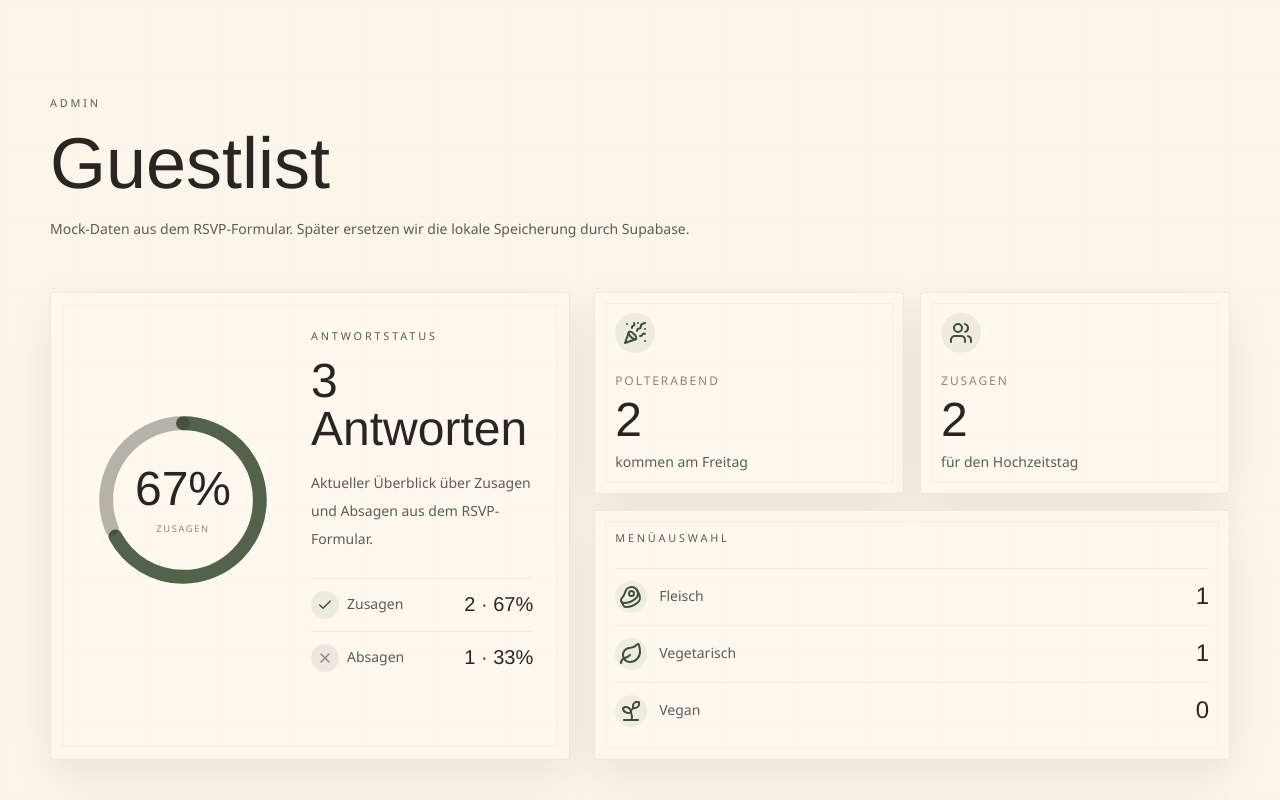
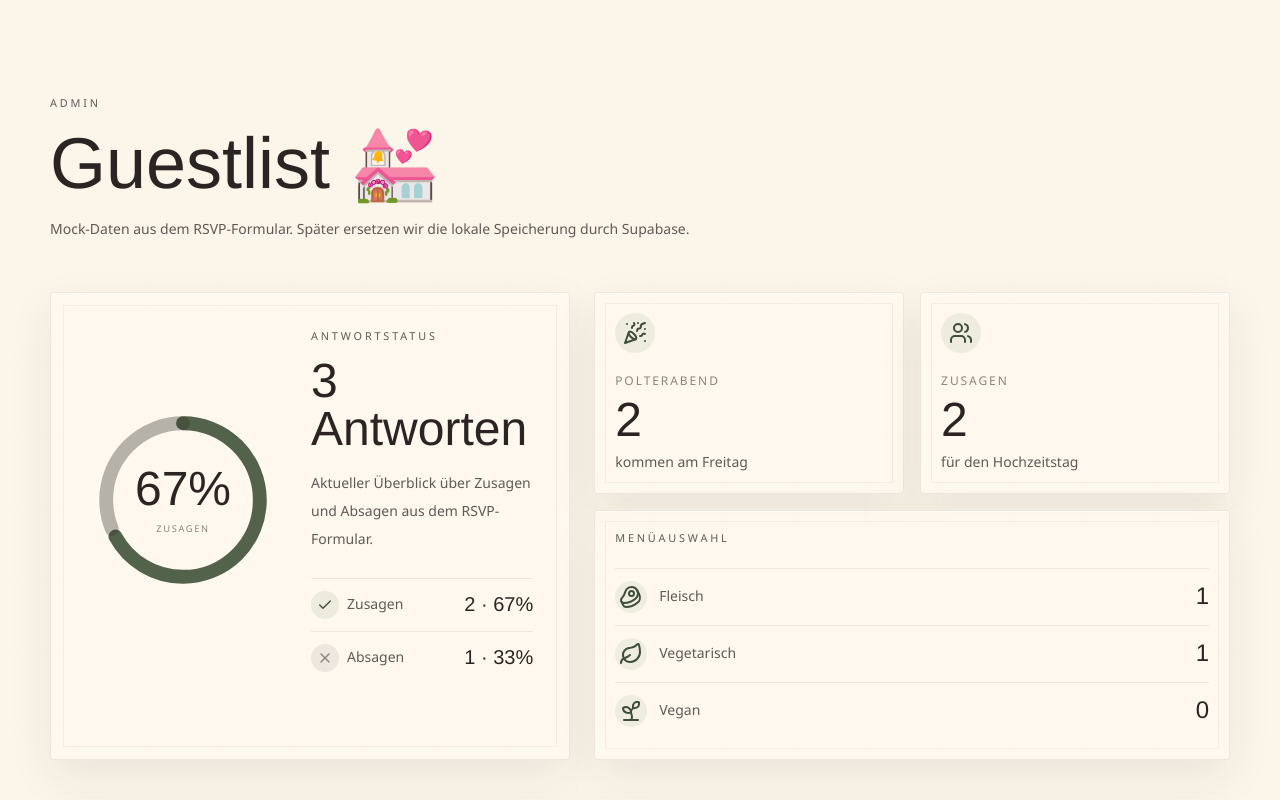
Before and after one commit to leonajosephine/wedding-website, a Next.js app: page /en/guestlist in a window 1280 px wide. Shown: the top 800 px of the page. Built offline with nearby package versions, Linux system fonts and the light colour scheme; a web font is replaced by a local one.

Commit message:
feat(guestlist): mini change

```diff
--- a/src/app/[locale]/guestlist/page.tsx
+++ b/src/app/[locale]/guestlist/page.tsx
@@ -70,7 +70,7 @@ export default function GuestlistPage() {
           <p className="eyebrow mb-4">Admin</p>
 
           <h1 className="serif text-5xl text-[var(--text)] md:text-7xl">
-            Guestlist
+            Guestlist 💒
           </h1>
 
           <p className="mt-4 max-w-2xl text-sm leading-7 text-[var(--text-soft)]">
```
